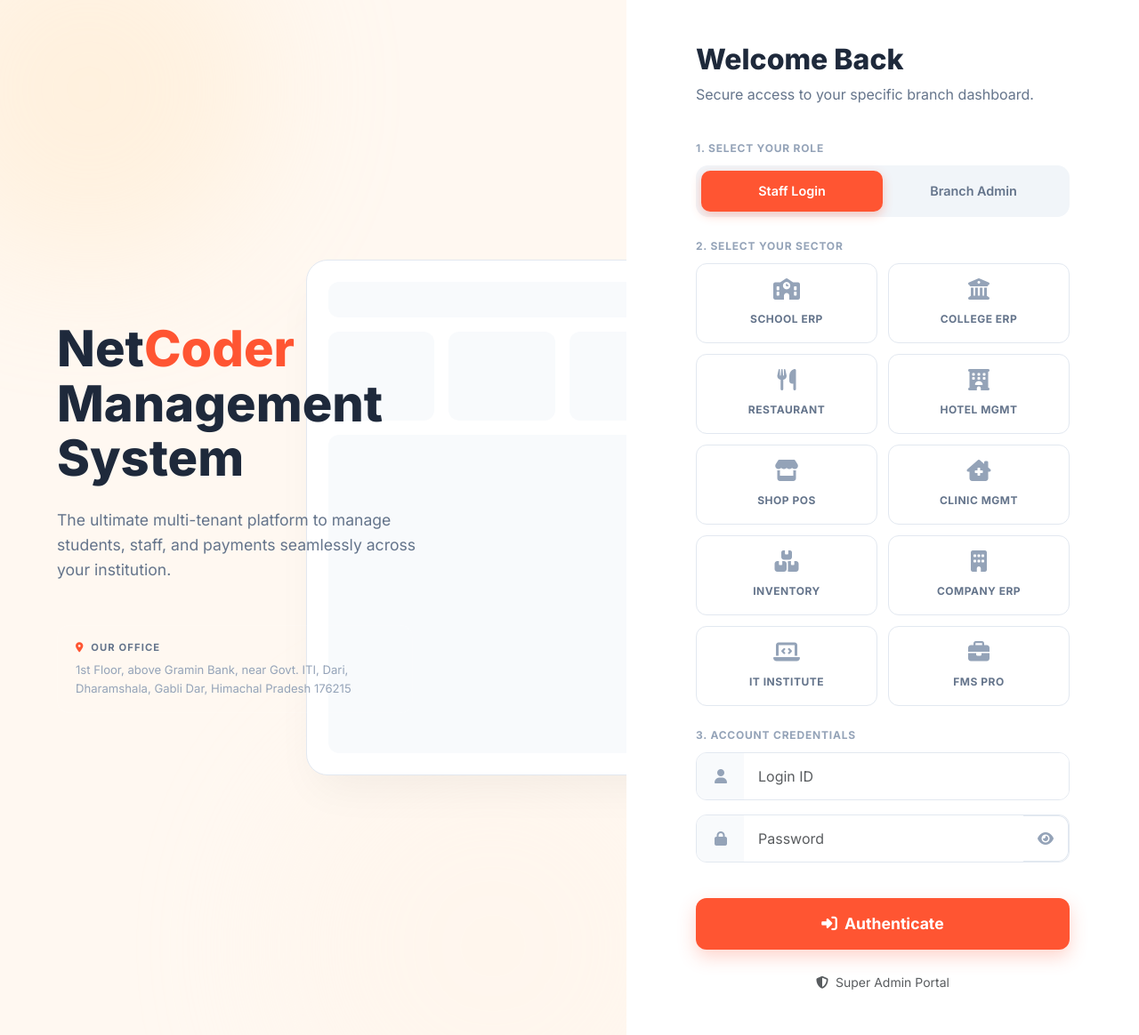
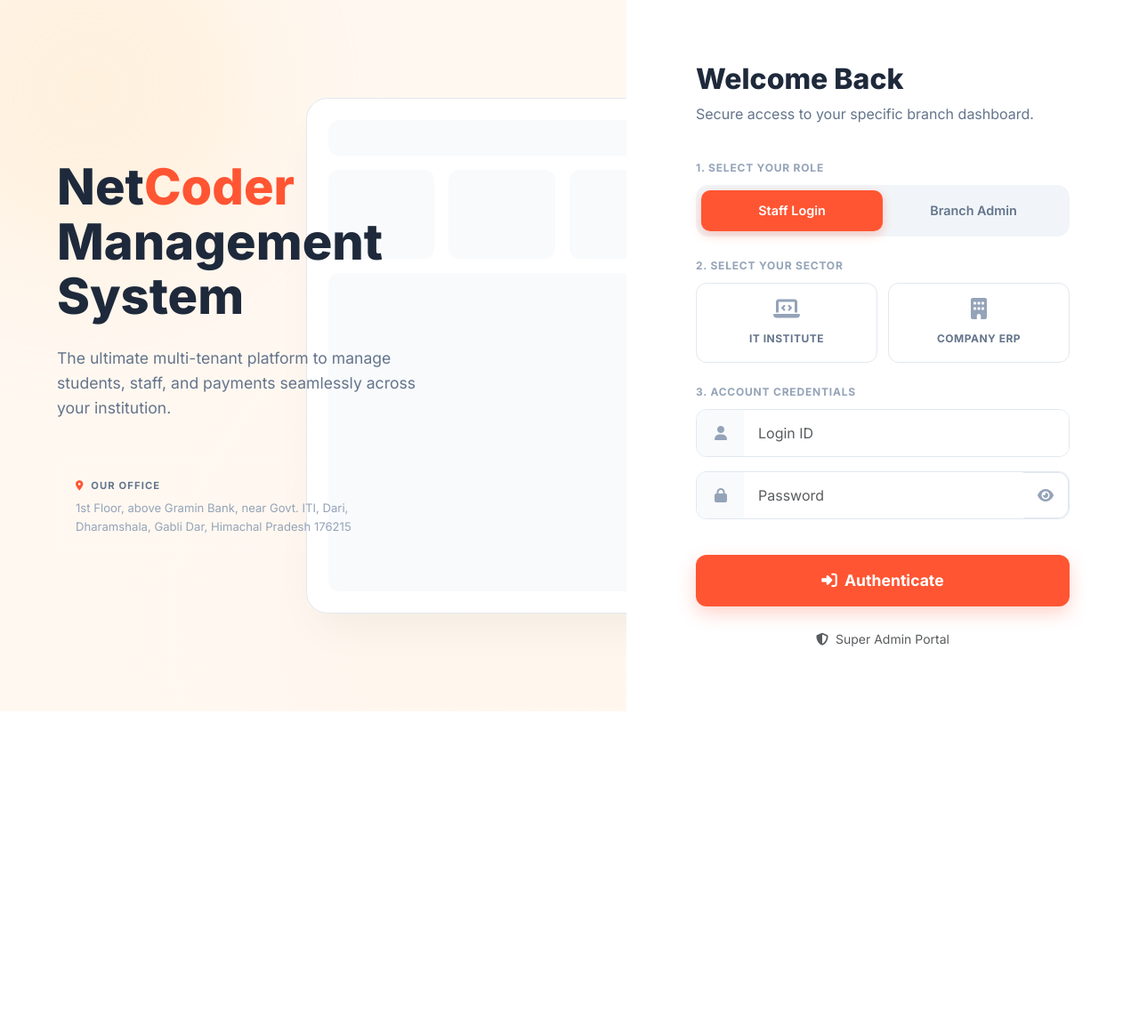
Before and after one commit to Sahilweb837/fms-main, a PHP site: page / in a window 1280 px wide. Shown: the whole page at 89% size. After the commit the page ends 800 px from the top, so only its background shows below. Run offline with PHP 8.4, Linux system fonts and the light colour scheme.

Commit message:
Revert to 2 tiles and remove strict business_type compartmentalization

```diff
--- a/index.php
+++ b/index.php
@@ -383,16 +383,8 @@ if ($_SERVER["REQUEST_METHOD"] == "POST") {
             <!-- Industry Selector -->
             <label class="form-label mt-2">2. Select Your Sector</label>
             <div class="industry-grid" style="grid-template-columns: repeat(2, 1fr);">
-                <div class="industry-tile" onclick="selectIndustry('school', this)"><i class="fas fa-school"></i><span>School ERP</span></div>
-                <div class="industry-tile" onclick="selectIndustry('college', this)"><i class="fas fa-university"></i><span>College ERP</span></div>
-                <div class="industry-tile" onclick="selectIndustry('restaurant', this)"><i class="fas fa-utensils"></i><span>Restaurant</span></div>
-                <div class="industry-tile" onclick="selectIndustry('hotel', this)"><i class="fas fa-hotel"></i><span>Hotel Mgmt</span></div>
-                <div class="industry-tile" onclick="selectIndustry('shop', this)"><i class="fas fa-store"></i><span>Shop POS</span></div>
-                <div class="industry-tile" onclick="selectIndustry('dispensary', this)"><i class="fas fa-clinic-medical"></i><span>Clinic Mgmt</span></div>
-                <div class="industry-tile" onclick="selectIndustry('inventory', this)"><i class="fas fa-boxes-stacked"></i><span>Inventory</span></div>
+                <div class="industry-tile" onclick="selectIndustry('it_institution', this)"><i class="fas fa-laptop-code"></i><span>IT Institute</span></div>
                 <div class="industry-tile" onclick="selectIndustry('company', this)"><i class="fas fa-building"></i><span>Company ERP</span></div>
-                <div class="industry-tile" onclick="selectIndustry('it_institution', this)"><i class="fas fa-laptop-code"></i><span>IT Institute</span></div>
-                <div class="industry-tile" onclick="selectIndustry('other', this)"><i class="fas fa-briefcase"></i><span>FMS Pro</span></div>
             </div>
 
             <!-- Credentials -->
```
Also changed, not shown: includes/industry_dashboard.php (+4 -4 lines), includes/industry_users.php (+4 -3 lines).
